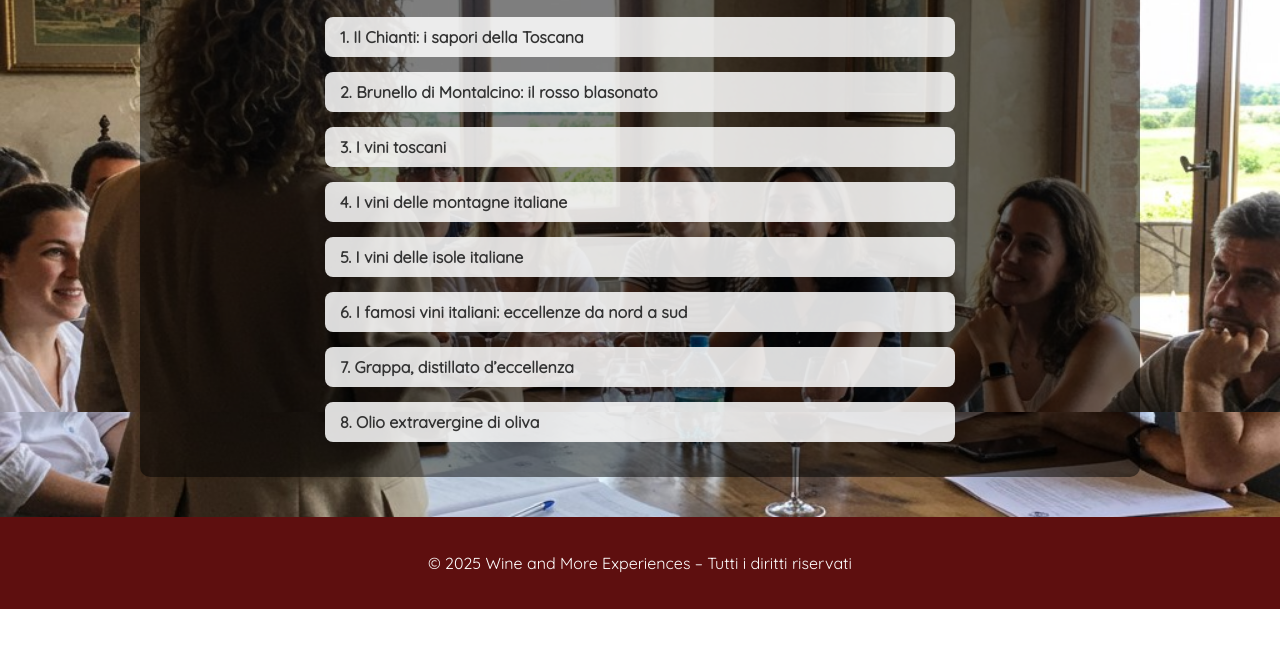
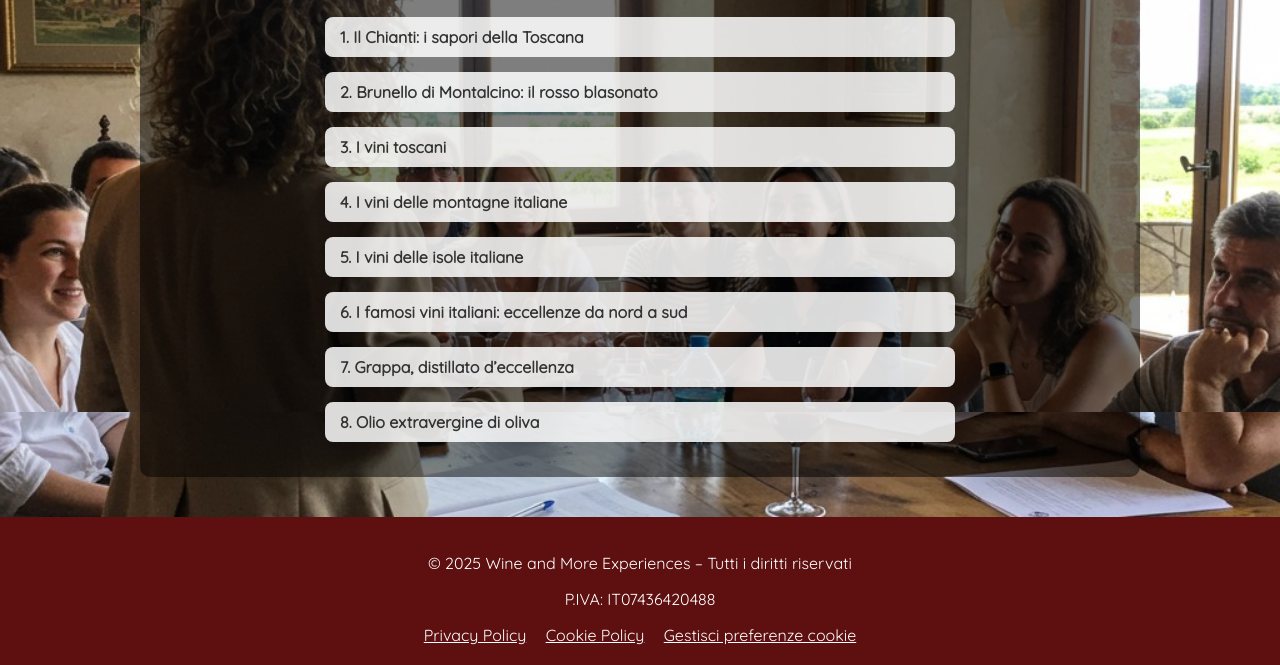
Before and after one commit to EricaBenucci/Wine-and-More, a plain HTML site: page degustazioni-e-lezioni.html in a window 1280 px wide. Shown: the part 458-1123 px from the top of the page. Before the commit the page ends 1067 px from the top, so only its background shows below. Drawn offline with Linux system fonts and the light colour scheme.

Commit message:
Update degustazioni-e-lezioni.html

```diff
--- a/degustazioni-e-lezioni.html
+++ b/degustazioni-e-lezioni.html
@@ -196,8 +196,12 @@
     </div>
   </div>
 
-  <footer>
-    <p>&copy; 2025 Wine and More Experiences – Tutti i diritti riservati</p>
-  </footer>
+<footer>
+  <p>&copy; 2025 Wine and More Experiences – Tutti i diritti riservati</p>
+  <p>P.IVA: IT07436420488</p>
+  <a href="privacy-policy.html" style="color: white; margin-right: 15px;">Privacy Policy</a>
+  <a href="cookie-policy.html" style="color: white; margin-right: 15px;">Cookie Policy</a>
+  <a href="#" onclick="openCookiePreferences()" style="color: white;">Gestisci preferenze cookie</a>
+</footer>
 </body>
 </html>
```
